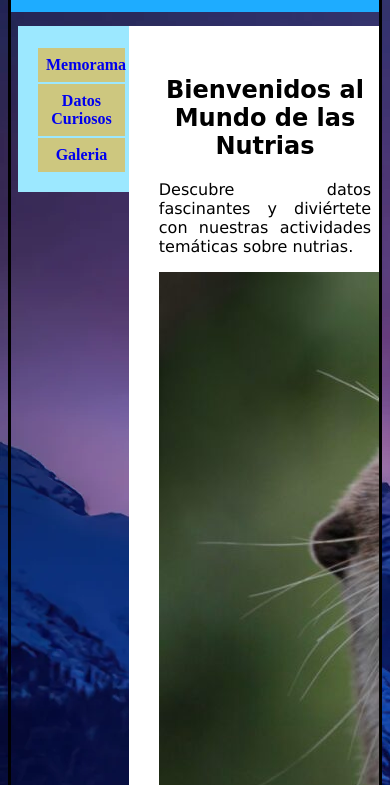
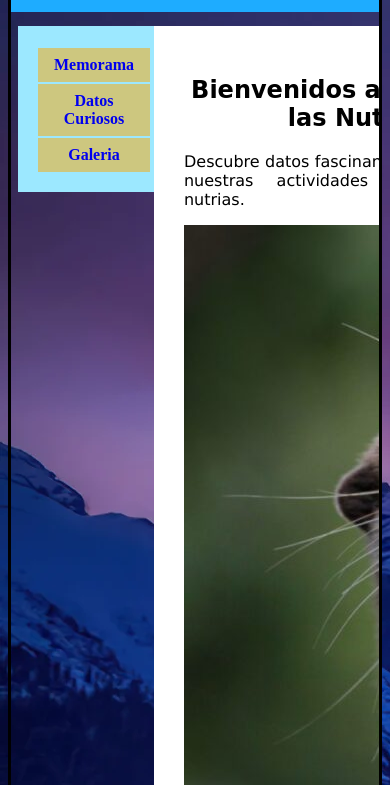
Before and after one commit to krystin00/krystinylalo.github.io, a plain HTML site: page index.html in a window 390 px wide. Shown: the part 59-844 px from the top of the page. Drawn offline with Linux system fonts and the light colour scheme.

Commit message:
Update styles.css

```diff
--- a/styles.css
+++ b/styles.css
@@ -87,3 +87,8 @@ table, th, td {  /* estilo a la tabla creada en la pagina galeria.html*/
 		width:325px;
 		height:250px;
 }
+@media only screen and (max-width:620px){
+	.izquierdo, .cuerpo, .derecho {
+		width:100%;
+	}
+}
```
